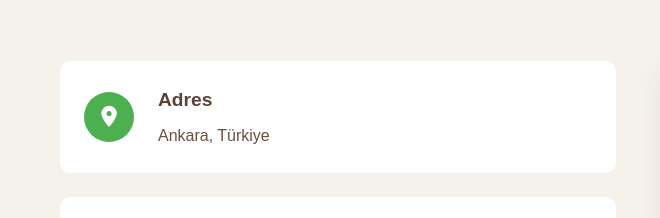
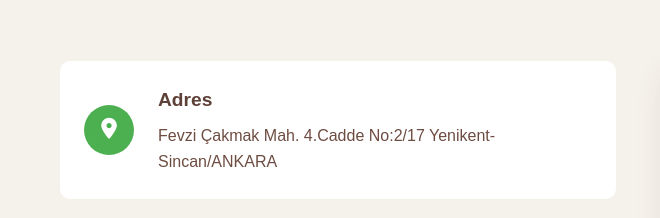
Before and after one commit to wources/Ozece-Paper-Cup, a plain HTML site: page index.html in a window 1280 px wide. Shown: the part 4272-4490 px from the top of the page, 0-660 px from the left. Drawn offline with Linux system fonts and the light colour scheme.

Commit message:
Update index.html

```diff
--- a/index.html
+++ b/index.html
@@ -359,7 +359,7 @@
                         </div>
                         <div class="contact-details">
                             <h3>Adres</h3>
-                            <p>Ankara, Türkiye</p>
+                            <p>Fevzi Çakmak Mah. 4.Cadde No:2/17 Yenikent-Sincan/ANKARA</p>
                         </div>
                     </div>
 
```
